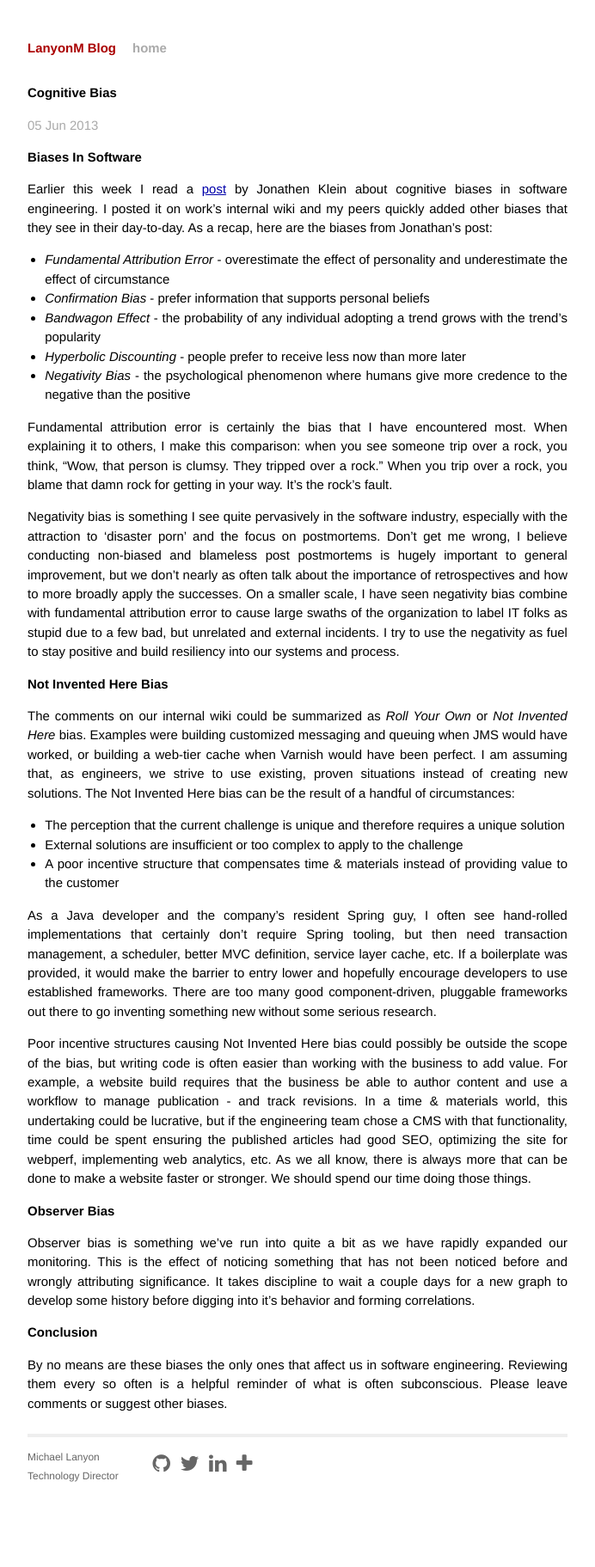
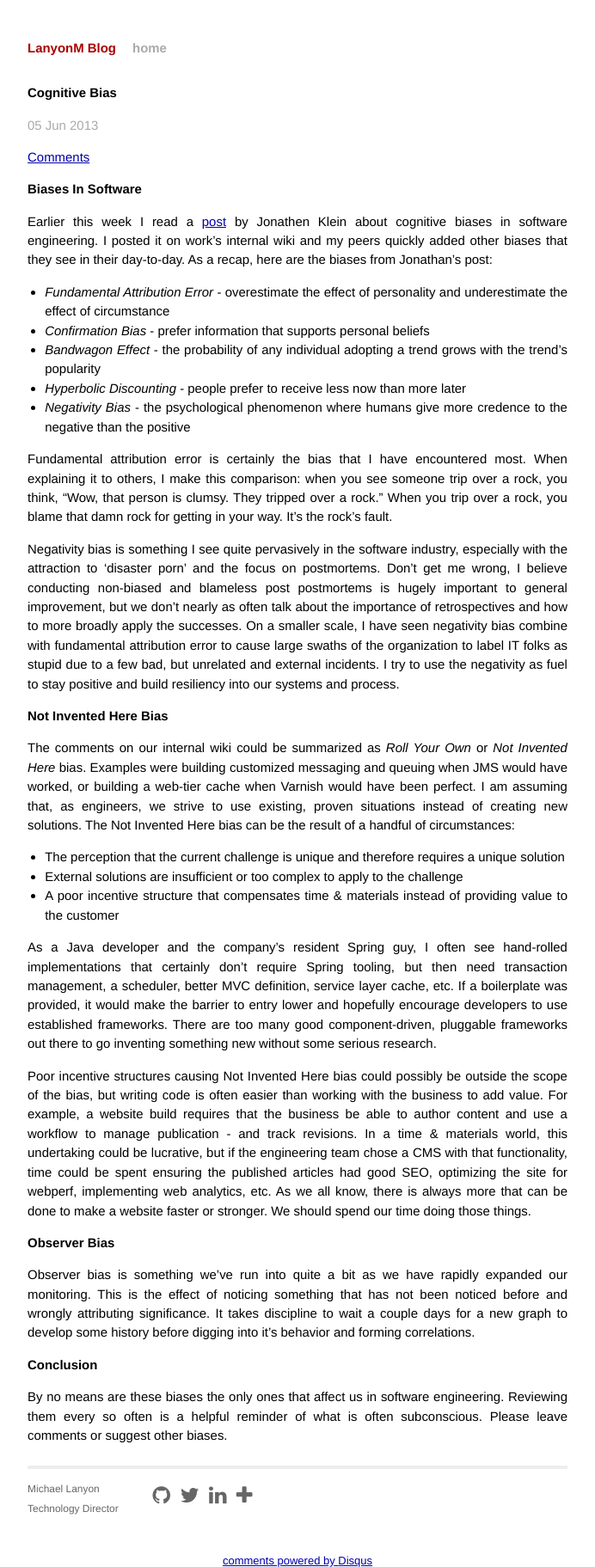
Before and after one commit to lanyonm/lanyonm.github.io, a Jekyll site: the page built from _posts/2013-06-05-cognitive-bias.md, in a window 1280 px wide. Shown: the whole page at 86% size, without its empty margins (294-986 px from the left). Built offline with Jekyll 4.4.1, drawn with Linux system fonts in a browser that asks for light colours; comment, search, counter and statistics services are not loaded; before the commit the page ends 1741 px from its top, so only the background shows below that; some of the changed lines change nothing that is shown.

Commit message:
Add Disqus comments

```diff
--- a/_config.yml
+++ b/_config.yml
@@ -1,3 +1,5 @@
 name: LanyonM Blog
 exclude: [Gemfile, Gemfile.lock]
 pygments: true
+
+disqus_shortname: lanyonm
--- /dev/null
+++ b/_includes/disqus_comments.html
@@ -0,0 +1,21 @@
+<script type="text/javascript">
+    /* * * CONFIGURATION VARIABLES: EDIT BEFORE PASTING INTO YOUR WEBPAGE * * */
+    var disqus_shortname = '{{ site.disqus_shortname }}'; // required: replace example with your forum shortname
+
+    /* * * DON'T EDIT BELOW THIS LINE * * */
+    (function() {
+        var dsq = document.createElement('script'); dsq.type = 'text/javascript'; dsq.async = true;
+        dsq.src = '//' + disqus_shortname + '.disqus.com/embed.js';
+        (document.getElementsByTagName('head')[0] || document.getElementsByTagName('body')[0]).appendChild(dsq);
+    })();
+
+    /* * * DON'T EDIT BELOW THIS LINE * * */
+    (function () {
+        var s = document.createElement('script'); s.async = true;
+        s.type = 'text/javascript';
+        s.src = '//' + disqus_shortname + '.disqus.com/count.js';
+        (document.getElementsByTagName('HEAD')[0] || document.getElementsByTagName('BODY')[0]).appendChild(s);
+    }());
+</script>
+<noscript>Please enable JavaScript to view the <a href="http://disqus.com/?ref_noscript">comments powered by Disqus.</a></noscript>
+<a href="http://disqus.com" class="dsq-brlink">comments powered by <span class="logo-disqus">Disqus</span></a>
--- /dev/null
+++ b/_includes/scripts.html
@@ -0,0 +1,2 @@
+
+{% if page.comments %}{% include disqus_comments.html %}{% endif %}
--- a/_layouts/default.html
+++ b/_layouts/default.html
@@ -34,6 +34,6 @@
             </div>
           </div>
         </div> <!-- /container -->
-
+        {% include scripts.html %}
     </body>
 </html>
--- a/_layouts/post.html
+++ b/_layouts/post.html
@@ -3,7 +3,9 @@
 ---
 <h2>{{ page.title }}</h2>
 <p class="meta">{{ page.date | date_to_string }}</p>
+{% if page.comments %}<p><a href="{{ site.url }}{{ page.url }}#disqus_thread">Comments</a></p>{% endif %}
 
 <div class="post">
 {{ content }}
+{% if page.comments %}<div id="disqus_thread"></div><!-- /#disqus_thread -->{% endif %}
 </div>
```
